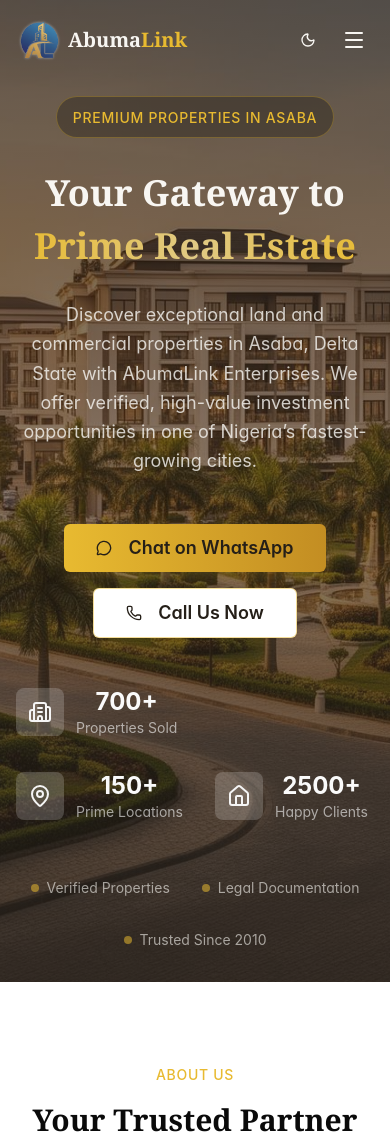
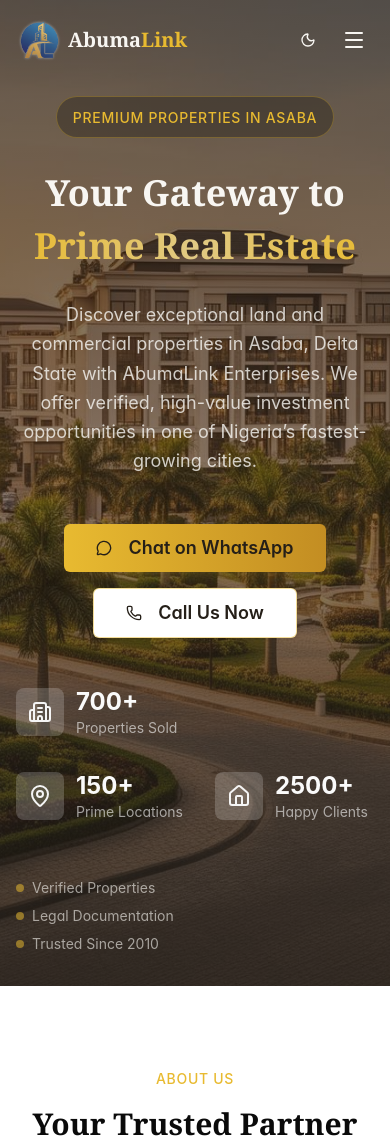
Before and after one commit to pycogram/abuma-link-website, a Next.js app: page / in a window 390 px wide. Shown: the top 1142 px of the page. Built offline with nearby package versions, Linux system fonts and the light colour scheme.

Commit message:
adjusted items

```diff
--- a/src/components/Hero.tsx
+++ b/src/components/Hero.tsx
@@ -98,7 +98,7 @@
                   <stat.icon className="w-6 h-6 text-accent" />
                 </div>
                 <div>
-                  <p className="text-2xl font-bold text-primary-foreground">{stat.value}</p>
+                  <p className="text-2xl text-start w-fit font-bold text-primary-foreground">{stat.value}</p>
                   <p className="text-sm text-primary-foreground/60">{stat.label}</p>
                 </div>
               </div>
@@ -106,7 +106,7 @@
           </div>
 
           {/* Trust Indicator */}
-          <div className="pt-6 flex flex-wrap justify-center gap-8 text-cream/60 text-sm">
+          <div className="pt-6 block space-y-2 sm:space-y-0 md:flex flex-wrap justify-center sm:gap-8 text-cream/60 text-sm">
             <div className="flex items-center gap-2">
               <div className="w-2 h-2 rounded-full bg-gold animate-pulse" />
               <span>Verified Properties</span>
```
